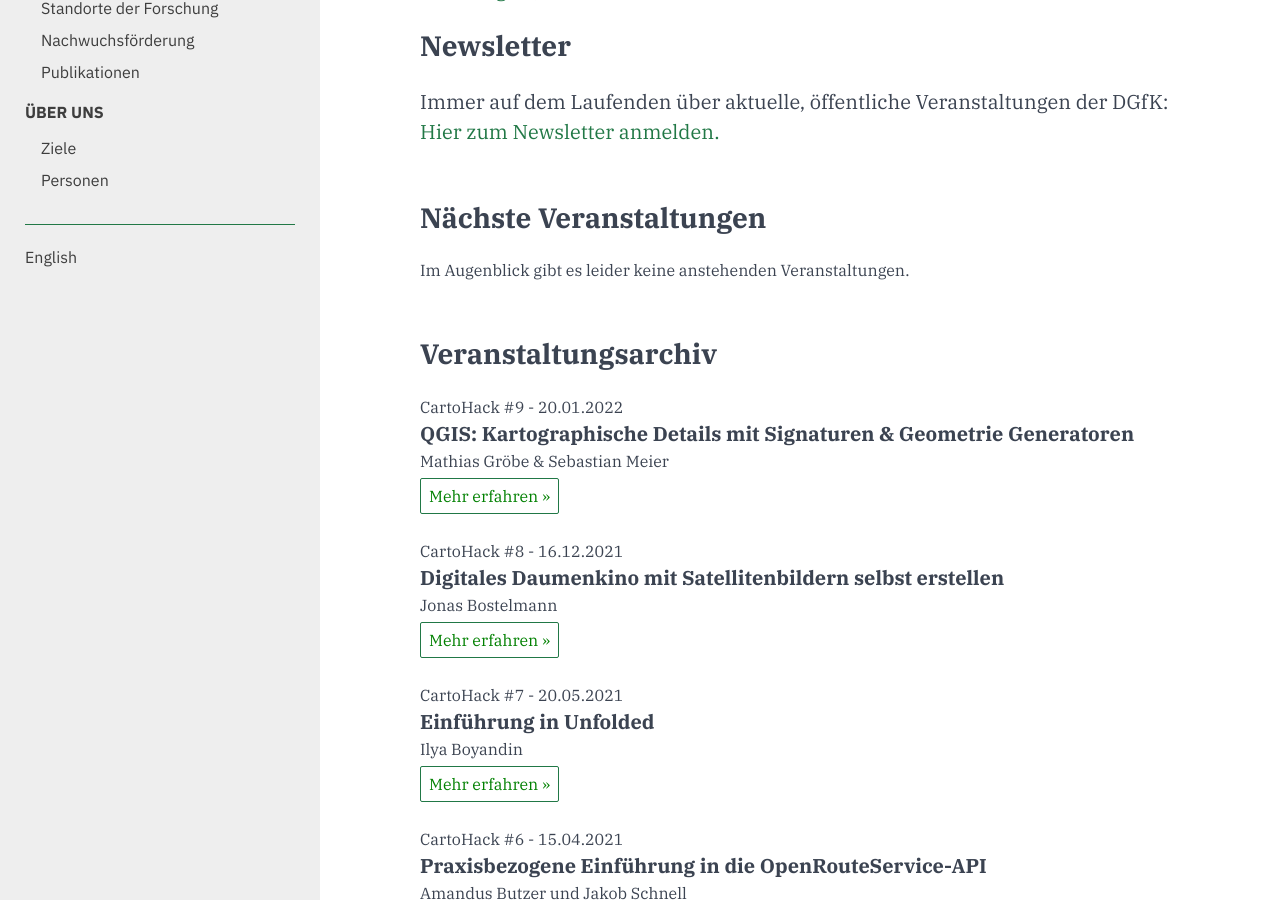
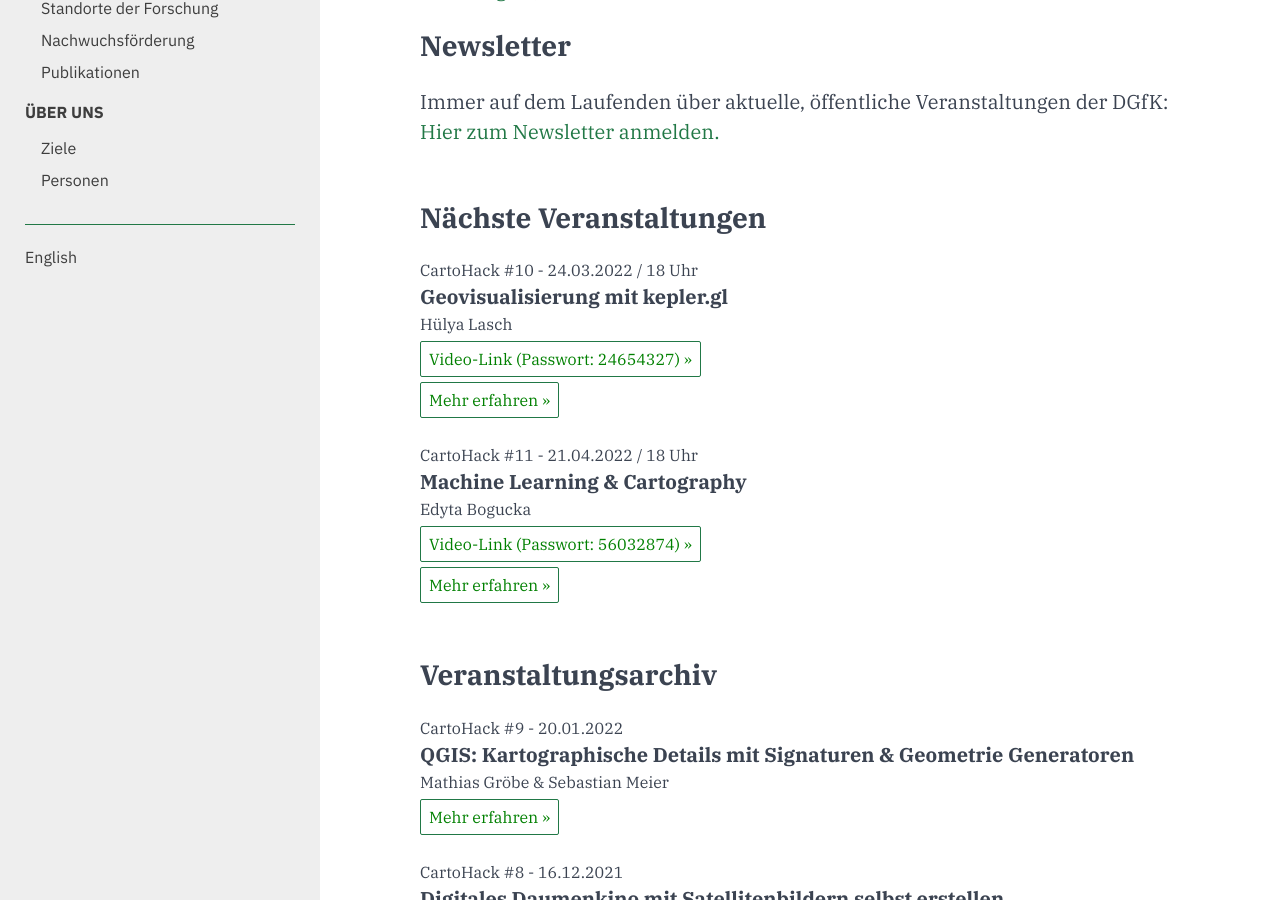
Before and after one commit to sebastian-meier/dgfk-kommission-forschung, a Jekyll site: the page built from de/events/cartohack/index.md, in a window 1280 px wide and 900 px high, scrolled down 414 px. Built offline with Jekyll 4.4.1, drawn with Linux system fonts in a browser that asks for light colours.

Commit message:
cartohack update

```diff
--- a/_data/cartohack.csv
+++ b/_data/cartohack.csv
@@ -8,3 +8,5 @@ date,time,num,topic,speaker,video_url,video_pass,url
 2021-05-20,18 Uhr,7,Einführung in Unfolded,Ilya Boyandin,https://hcu-hamburg.zoom.us/j/86973076439,cartohack,/de/events/cartohack/07-unfolded
 2021-12-16,18 Uhr,8,Digitales Daumenkino mit Satellitenbildern selbst erstellen,Jonas Bostelmann,https://fh-potsdam.zoom.us/j/62350861286?pwd=aENwajQwQTRvL3MvRk92ZFN2UFEwdz09,11128345,/de/events/cartohack/08-daumenkino
 2022-01-20,18 Uhr,9,QGIS: Kartographische Details mit Signaturen & Geometrie Generatoren,Mathias Gröbe & Sebastian Meier,https://fh-potsdam.zoom.us/j/63022502728?pwd=d3ZlNVlvRUJKWWRFRmNxTmxGTnkyQT09,31671842,/de/events/cartohack/09-symbols
+2022-03-24,18 Uhr,10,Geovisualisierung mit kepler.gl,Hülya Lasch,https://fh-potsdam.zoom.us/j/62460006257?pwd=TXJGTlNzOFUzUkh2L0VQUWQyR1JhZz09,24654327,/de/events/cartohack/10-kepler
+2022-04-21,18 Uhr,11,Machine Learning & Cartography,Edyta Bogucka,https://fh-potsdam.zoom.us/j/61112486199?pwd=cGFwN0o1Rit5ZkRCOHdwakdvdHgzUT09,56032874,/de/events/cartohack/11-ml
--- /dev/null
+++ b/de/events/cartohack/10-kepler.md
@@ -0,0 +1,12 @@
+---
+layout: page
+lang: de
+title: "CartoHack #10 - Geovisualisierung mit Kepler.gl"
+shortTitle: "CartoHack #10"
+parent: CartoHack
+trans: true
+redirect_from:
+  - "/en/events/cartohack/10-kepler"
+---
+
+Bald mehr! Soon more!
--- /dev/null
+++ b/de/events/cartohack/11-ml.md
@@ -0,0 +1,12 @@
+---
+layout: page
+lang: de
+title: "CartoHack #11 - Machine Learning & Cartography"
+shortTitle: "CartoHack #11"
+parent: CartoHack
+trans: true
+redirect_from:
+  - "/en/events/cartohack/11-ml"
+---
+
+Bald mehr! Soon more!
```
Also changed, not shown: de/events/cartohack/09-symbols.md (+15 -0 lines).
